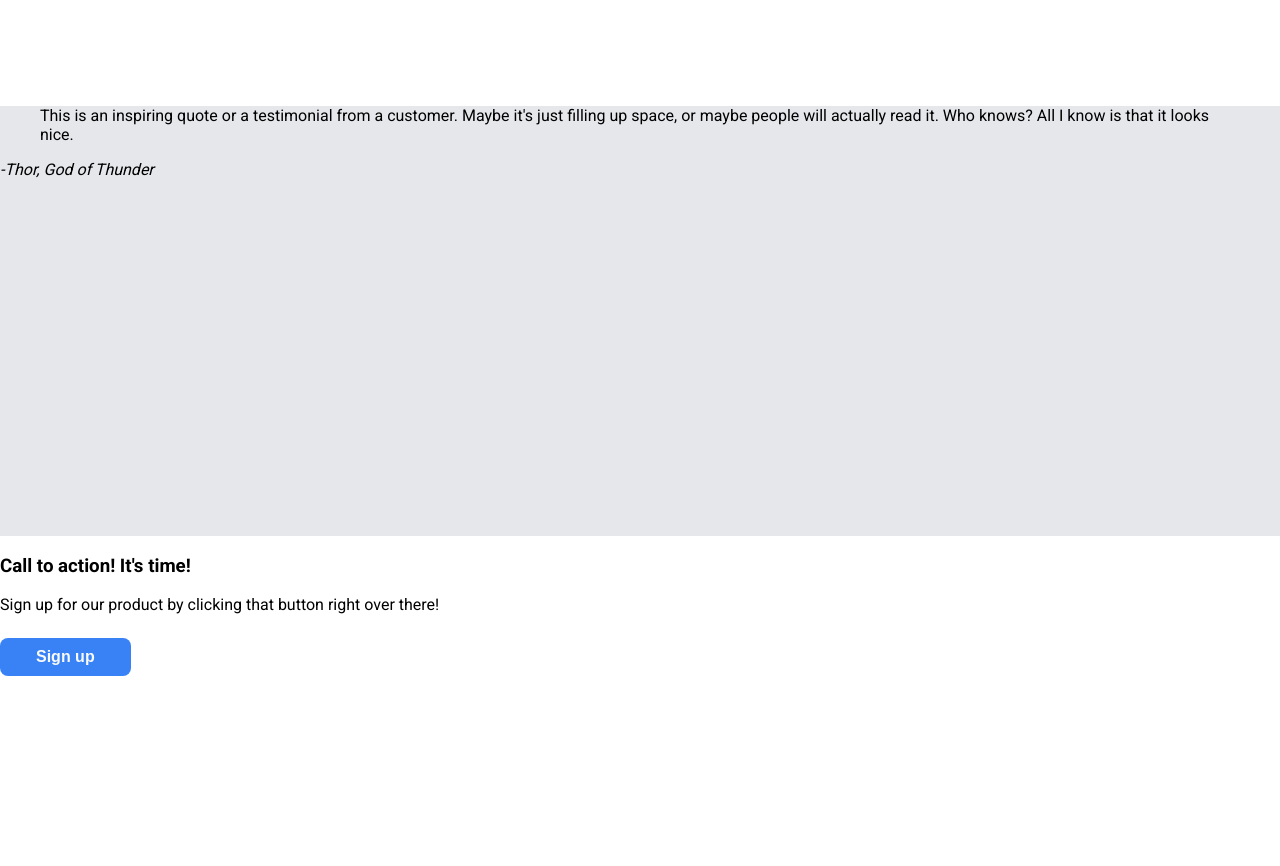
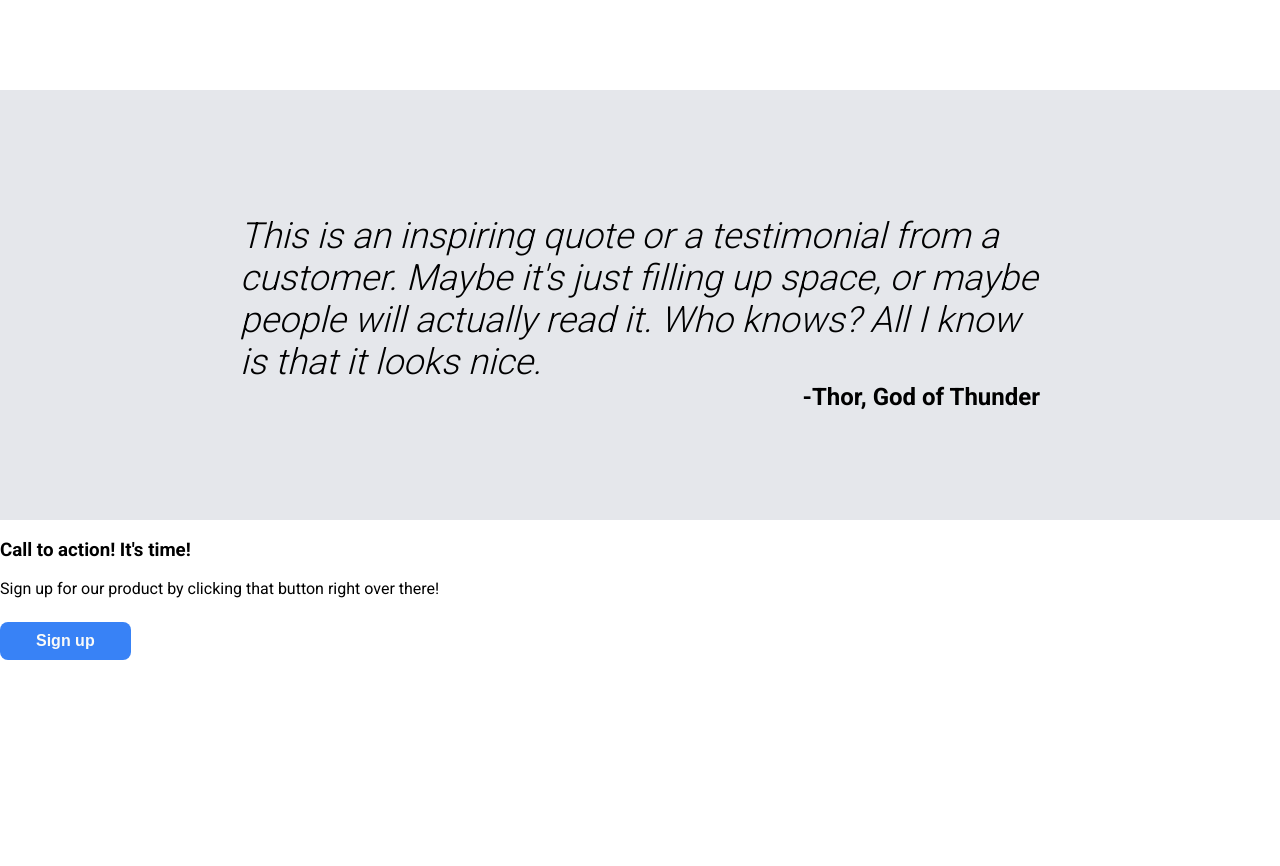
Before and after one commit to GEOFARL/landing-page, a plain HTML site: page index.html in a window 1280 px wide. Shown: the part 935-1801 px from the top of the page. Drawn offline with Linux system fonts and the light colour scheme.

Commit message:
Style second section of main content
I've styled text for the quote itself and for the reference, and then
aligned them to the center.

```diff
--- a/styles.css
+++ b/styles.css
@@ -1,4 +1,4 @@
-@import url('https://fonts.googleapis.com/css2?family=Roboto:wght@400;700;900&display=swap');
+@import url('https://fonts.googleapis.com/css2?family=Roboto:wght@300;400;700;900&display=swap');
 
 :root {
     --dark-background-color: #1f2937;
@@ -142,3 +142,22 @@ h2 {
     justify-content: center;
     gap: 64px;
 }
+
+blockquote {
+    width: 800px;
+    font-size: 36px;
+    font-style: italic;
+    font-weight: 300;
+    padding-top: 125px;
+    margin: 0 auto;
+}
+
+cite {
+    display: block;
+    width: 800px;
+    margin: 0 auto;
+    text-align: right;
+    font-weight: bold;
+    font-style: normal;
+    font-size: 24px;
+}
```
